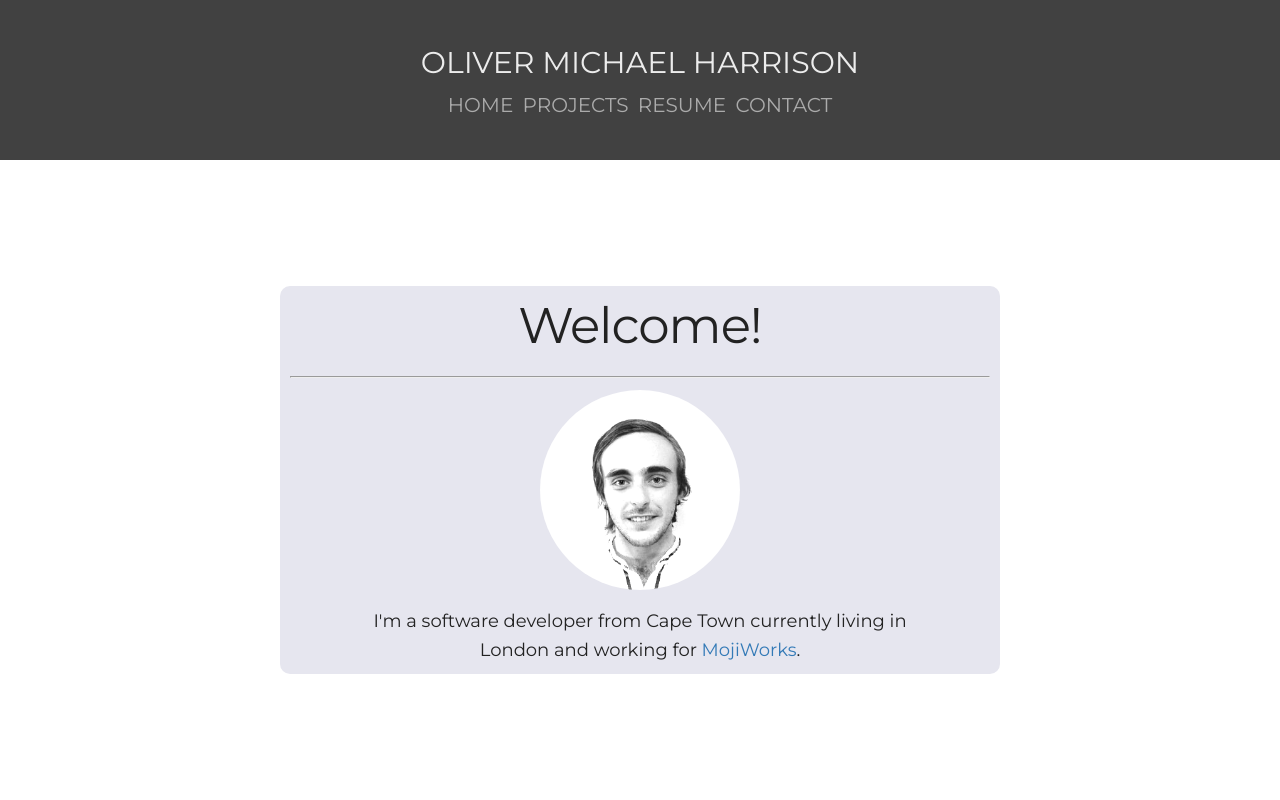
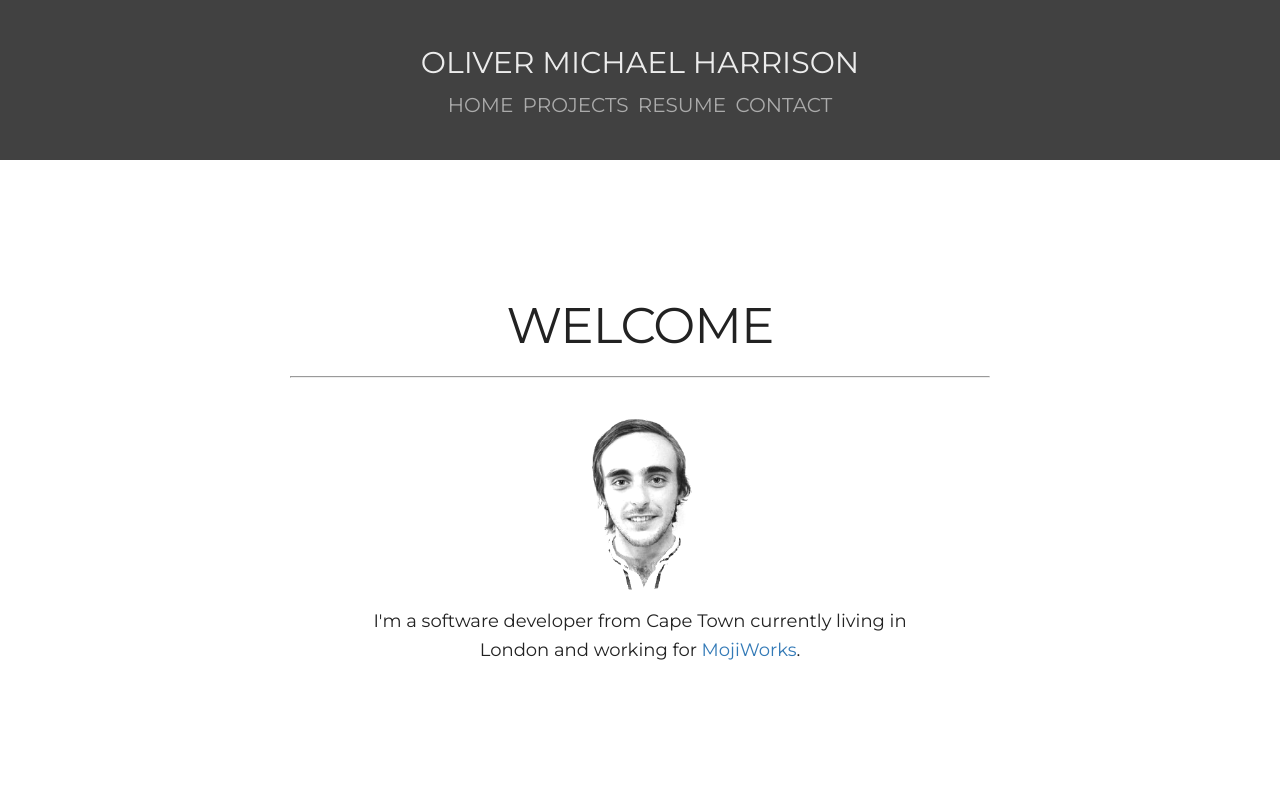
Before and after one commit to olivermharrison/olivermharrison.com, a website: page src/index.html in a window 1280 px wide. Shown: the top 800 px of the page. Drawn offline with Linux system fonts and the light colour scheme.

Commit message:
[~] Removed exclamation mark from 'welcome' and converted to uppercase

```diff
--- a/src/css/sections/home.css
+++ b/src/css/sections/home.css
@@ -4,9 +4,13 @@
 }
 
 .jumbo {
-    background-color: #e6e6ef;
+    /*background-color: #e6e6ef; */
     padding: 1rem;
     border-radius: 1rem;
+}
+
+.jumbo > h1 {
+  text-transform: uppercase;
 }
 
 .jumbo > p {
--- a/src/index.html
+++ b/src/index.html
@@ -49,7 +49,7 @@
       <section id="home" class="vert-outer">
         <div class="vert-middle">
           <div class="jumbo">
-            <h1>Welcome!</h1>
+            <h1>Welcome</h1>
             <hr />
             <img src="img/me.png"/>
             <p>I'm a software developer from Cape Town currently living in London and working for <a href="https://moji.works" target="_blank">MojiWorks</a>.</p>
```
